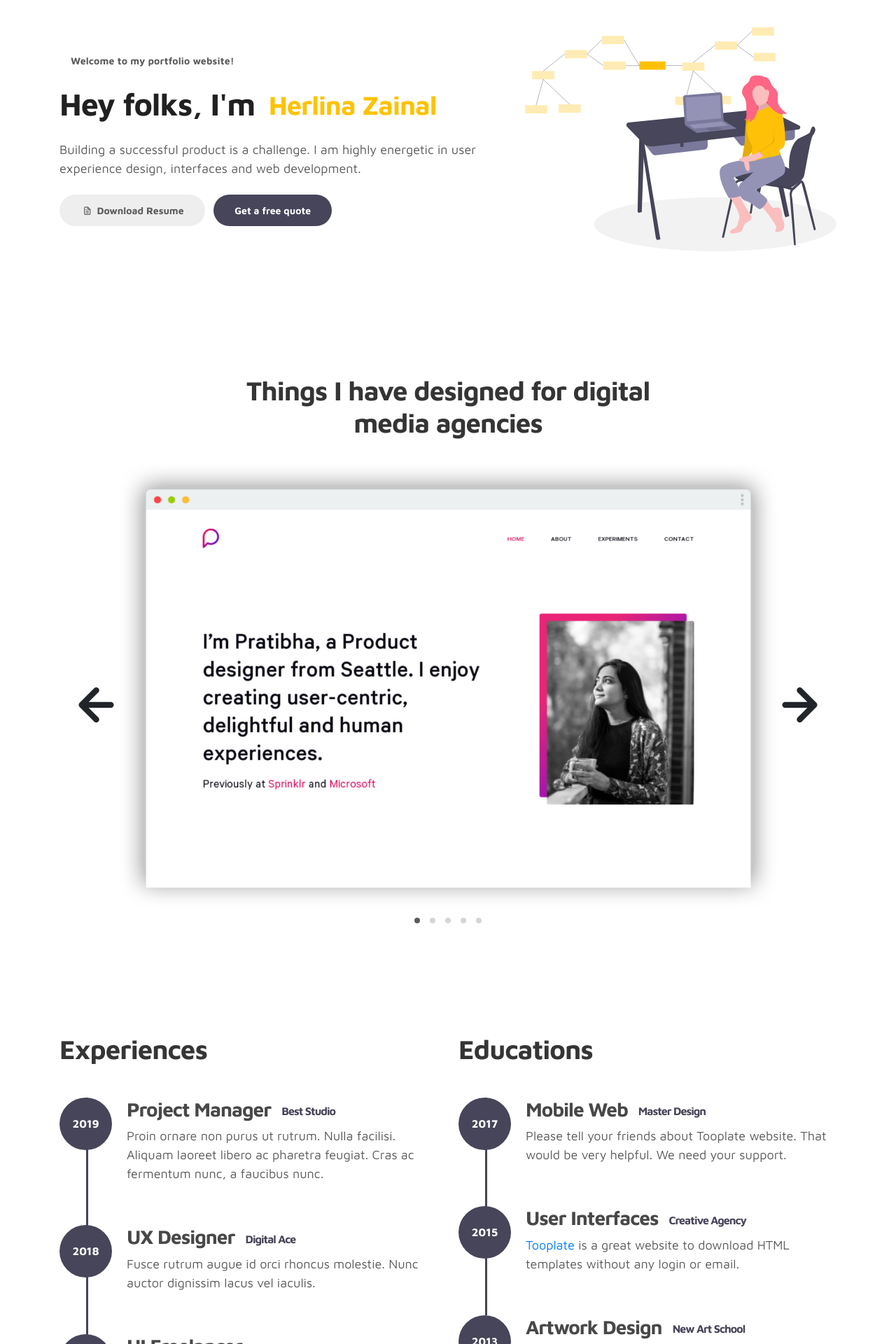
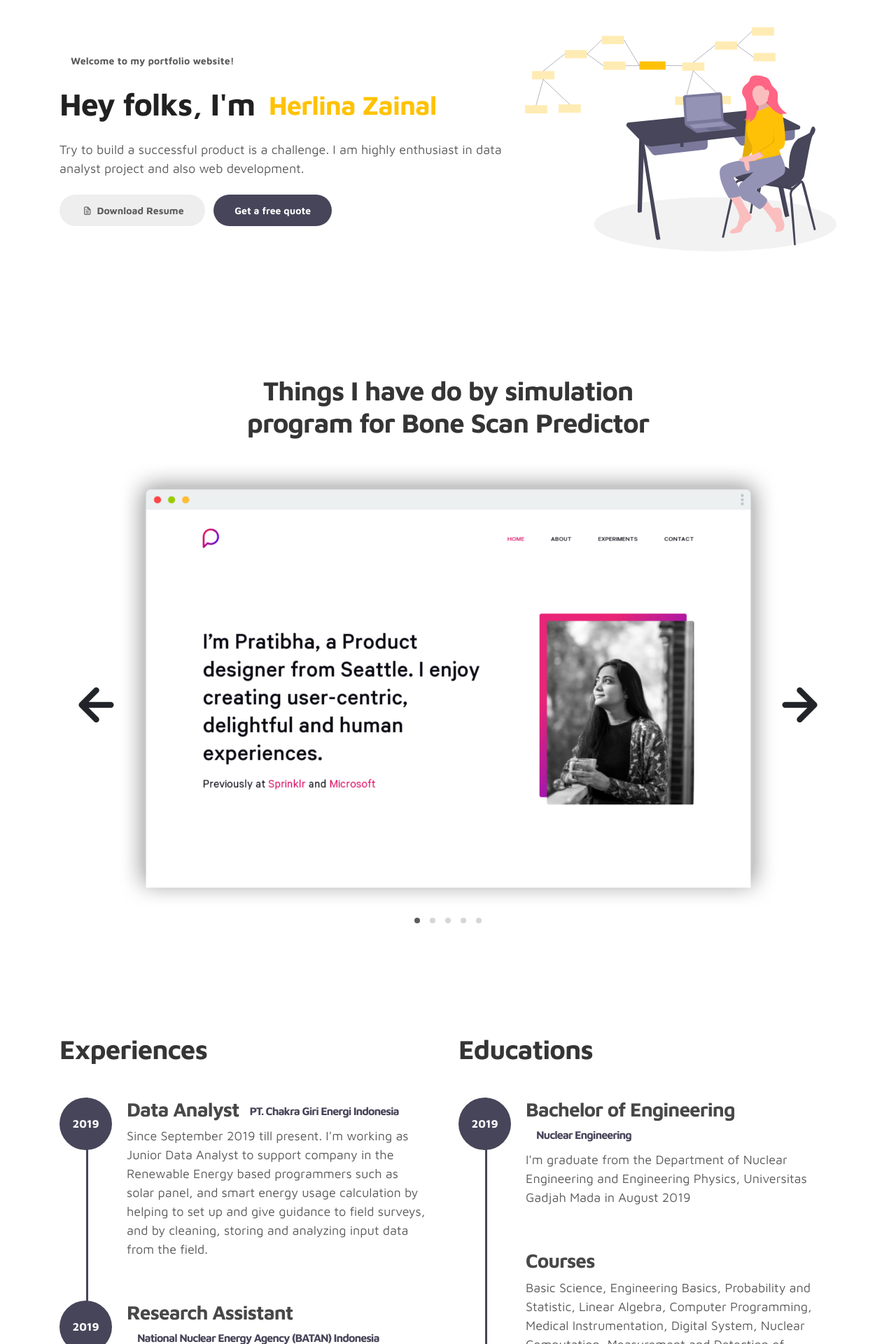
Before and after one commit to codehunter-23/web_dev_project, a Flask app: page / in a window 1280 px wide. Shown: the part 159-2079 px from the top of the page at 70% size. Run offline with Flask 2, Linux system fonts and the light colour scheme; some libraries are stand-ins or nearby versions.

Commit message:
edited template for my profil

```diff
--- a/templates/index.html
+++ b/templates/index.html
@@ -31,7 +31,7 @@ https://www.tooplate.com/view/2115-marvel
     <!-- MENU -->
     <nav class="navbar navbar-expand-sm navbar-light">
         <div class="container">
-            <a class="navbar-brand" href="templates/index.html"><i class='uil uil-user'></i> Marvel</a>
+            <a class="navbar-brand" href="/"><i class='uil uil-user'></i> Marvel</a>
 
             <button class="navbar-toggler" type="button" data-toggle="collapse" data-target="#navbarNav" aria-controls="navbarNav" aria-expanded="false"
                 aria-label="Toggle navigation">
@@ -80,12 +80,12 @@ https://www.tooplate.com/view/2115-marvel
                             <span class="mr-2">Hey folks, I'm</span>
                                 <div class="animated-info">
                                     <span class="animated-item">Herlina Zainal</span>
+                                    <span class="animated-item">Data Analyst</span>
                                     <span class="animated-item">Data Scientist</span>
-                                    <span class="animated-item">Data Analyst</span>
                                 </div>
                         </h1>
 
-                        <p>Building a successful product is a challenge. I am highly energetic in user experience design, interfaces and web development.</p>
+                        <p>Try to build a successful product is a challenge. I am highly enthusiast in data analyst project and also web development.</p>
 
                         <div class="custom-btn-group mt-4">
                           <a href="#" class="btn mr-lg-2 custom-btn"><i class='uil uil-file-alt'></i> Download Resume</a>
@@ -112,7 +112,7 @@ https://www.tooplate.com/view/2115-marvel
                   <div class="col-lg-11 text-center mx-auto col-12">
 
                       <div class="col-lg-8 mx-auto">
-                        <h2>Things I have designed for digital media agencies</h2>
+                        <h2>Things I have do by simulation program for Bone Scan Predictor</h2>
                       </div>
 
                       <div class="owl-carousel owl-theme">
@@ -166,38 +166,38 @@ https://www.tooplate.com/view/2115-marvel
                                   <span>2019</span>
                              </div>
                              <div class="timeline-info">
-                                  <h3><span>Project Manager</span><small>Best Studio</small></h3>
-                                  <p>Proin ornare non purus ut rutrum. Nulla facilisi. Aliquam laoreet libero ac pharetra feugiat. Cras ac fermentum nunc, a faucibus nunc.</p>
+                                  <h3><span>Data Analyst</span><small>PT. Chakra Giri Energi Indonesia</small></h3>
+                                  <p>Since September 2019 till present. I'm working as Junior Data Analyst to support company in the Renewable Energy based programmers such as solar panel, and smart energy usage calculation by helping to set up and give guidance to field surveys, and by cleaning, storing and analyzing input data from the field.</p>
                              </div>
                         </div>
 
                         <div class="timeline-wrapper">
                             <div class="timeline-yr">
-                                <span>2018</span>
+                                <span>2019</span>
                             </div>
                             <div class="timeline-info">
-                                <h3><span>UX Designer</span><small>Digital Ace</small></h3>
-                                <p>Fusce rutrum augue id orci rhoncus molestie. Nunc auctor dignissim lacus vel iaculis.</p>
+                                <h3><span>Research Assistant</span><small>National Nuclear Energy Agency (BATAN) Indonesia</small></h3>
+                                <p>I've an experience (intern) as research assistant in Center for Application and Radiation BATAN Indonesia. My Research is about "Investigation of the Internal Structure of Objects using Gamma-Ray Tomography Techniques using Matlab.</p>
                             </div>
                         </div>
 
                         <div class="timeline-wrapper">
                             <div class="timeline-yr">
-                                <span>2016</span>
+                                <span>2019</span>
                             </div>
                             <div class="timeline-info">
-                                <h3><span>UI Freelancer</h3>
-                                <p>Sed fringilla vitae enim sit amet cursus. Sed cursus dictum tortor quis pharetra. Pellentesque habitant morbi tristique senectus et netus et malesuada fames ac turpis egestas.</p>
+                                <h3><span>Research<small>(Undergraduate Thesis)</small></h3>
+                                <p>I also have another research experience. The title of my bachelor thesis is "Designing an Analysis System for Imaging process from Bone Scintigraphy as a Potential Predictor for Validation of Bone Metastases".</p>
                             </div>
                         </div>
 
                         <div class="timeline-wrapper">
                             <div class="timeline-yr">
-                                <span>2014</span>
+                                <span>2019</span>
                             </div>
                             <div class="timeline-info">
-                                <h3><span>Junior Designer<small>Crafted Co.</small></h3>
-                                <p>Cras scelerisque scelerisque condimentum. Nullam at volutpat mi. Nunc auctor ipsum eget magna consequat viverra.</p>
+                                <h3><span>Digitalent 2019<small>Artificial Intelligence Class</small></h3>
+                                <p>Scholarship for Artificial Intelligence class by the Ministry of Communication and Information of the Republic Indonesia.</p>
                             </div>
                         </div>
 
@@ -210,31 +210,32 @@ https://www.tooplate.com/view/2115-marvel
                     <div class="timeline">
                         <div class="timeline-wrapper">
                              <div class="timeline-yr">
-                                  <span>2017</span>
+                                  <span>2019</span>
                              </div>
                              <div class="timeline-info">
-                                  <h3><span>Mobile Web</span><small>Master Design</small></h3>
-                                  <p>Please tell your friends about Tooplate website. That would be very helpful. We need your support.</p>
+                                  <h3><span>Bachelor of Engineering</span><small>Nuclear Engineering</small></h3>
+                                  <p>I'm graduate from the Department of Nuclear Engineering and Engineering Physics, Universitas Gadjah Mada in August 2019</p>
                              </div>
                         </div>
 
                         <div class="timeline-wrapper">
-                            <div class="timeline-yr">
-                                <span>2015</span>
+                            <div>
+
                             </div>
                             <div class="timeline-info">
-                                <h3><span>User Interfaces</span><small>Creative Agency</small></h3>
-                                <p><a rel="nofollow" href="https://www.facebook.com/tooplate">Tooplate</a> is a great website to download HTML templates without any login or email.</p>
+                                <h3><span>Courses</span></h3>
+                                <p>Basic Science, Engineering Basics, Probability and Statistic, Linear Algebra, Computer Programming, Medical Instrumentation, Digital System, Nuclear Computation, Measurement and Detection of Radiation, Radiation Protection, Nuclear Medicine, Radiobiology, and Radioisotope Application</p>
                             </div>
                         </div>
 
                         <div class="timeline-wrapper">
-                            <div class="timeline-yr">
-                                <span>2013</span>
+                            <div>
+                              <div class="timeline-yr">
+                                <span></span>
                             </div>
                             <div class="timeline-info">
-                                <h3><span>Artwork Design</span><small>New Art School</small></h3>
-                                <p>You can freely use Tooplate's templates for your business or personal sites. You cannot redistribute this template without a permission.</p>
+                                <h3><span>Skill</span></h3>
+                                <p>Python, Matlab, Microsoft Office, Analysis, Public Speaking, Open-Minded, Goal-Oriented, Teamwork, Critical-thinking, Hard Working.</p>
                             </div>
                         </div>
 
@@ -252,20 +253,20 @@ https://www.tooplate.com/view/2115-marvel
 
           <div class="col-lg-5 mr-lg-5 col-12">
             <div class="google-map w-100">
-              <iframe src="https://www.google.com/maps/embed?pb=!1m18!1m12!1m3!1d12088.558402180099!2d-73.99373482142036!3d40.75895421922642!2m3!1f0!2f0!3f0!3m2!1i1024!2i768!4f13.1!3m3!1m2!1s0x89c25855b8fb3083%3A0xa0f9aef176042a5c!2sTheater+District%2C+New+York%2C+NY%2C+USA!5e0!3m2!1sen!2smm!4v1549875377188" width="400" height="300" frameborder="0" style="border:0" allowfullscreen></iframe>
+              <iframe src="https://www.google.com/maps/place/Graha+Lestari+Office/@-6.1761926,106.8144143,15z/data=!4m5!3m4!1s0x0:0xf3b0174304682ee5!8m2!3d-6.1761926!4d106.8144143" width="400" height="300" frameborder="0" style="border:0" allowfullscreen></iframe>
             </div>
 
             <div class="contact-info d-flex justify-content-between align-items-center py-4 px-lg-5">
                 <div class="contact-info-item">
                   <h3 class="mb-3 text-white">Say hello</h3>
-                  <p class="footer-text mb-0">010 020 0960</p>
+
                   <p><a href="mailto:hello@company.co">hello@company.co</a></p>
                 </div>
 
                 <ul class="social-links">
-                     <li><a href="#" class="uil uil-dribbble" data-toggle="tooltip" data-placement="left" title="Dribbble"></a></li>
+                     <li><a href="#" class="uil uil-linkedin" data-toggle="tooltip" data-placement="left" title="LinkedIn"></a></li>
                      <li><a href="#" class="uil uil-instagram" data-toggle="tooltip" data-placement="left" title="Instagram"></a></li>
-                     <li><a href="#" class="uil uil-youtube" data-toggle="tooltip" data-placement="left" title="Youtube"></a></li>
+
                 </ul>
             </div>
           </div>
@@ -308,6 +309,7 @@ https://www.tooplate.com/view/2115-marvel
                     <div class="col-lg-12 col-12">
                         <p class="copyright-text text-center">Copyright &copy; 2019 Company Name . All rights reserved</p>
                         <p class="copyright-text text-center">Designed by <a rel="nofollow" href="https://www.facebook.com/tooplate">Tooplate</a></p>
+                        <p class="copyright-text text-center">Edited Template by Herlina Zainal</p>
                     </div>
 
                </div>
```
